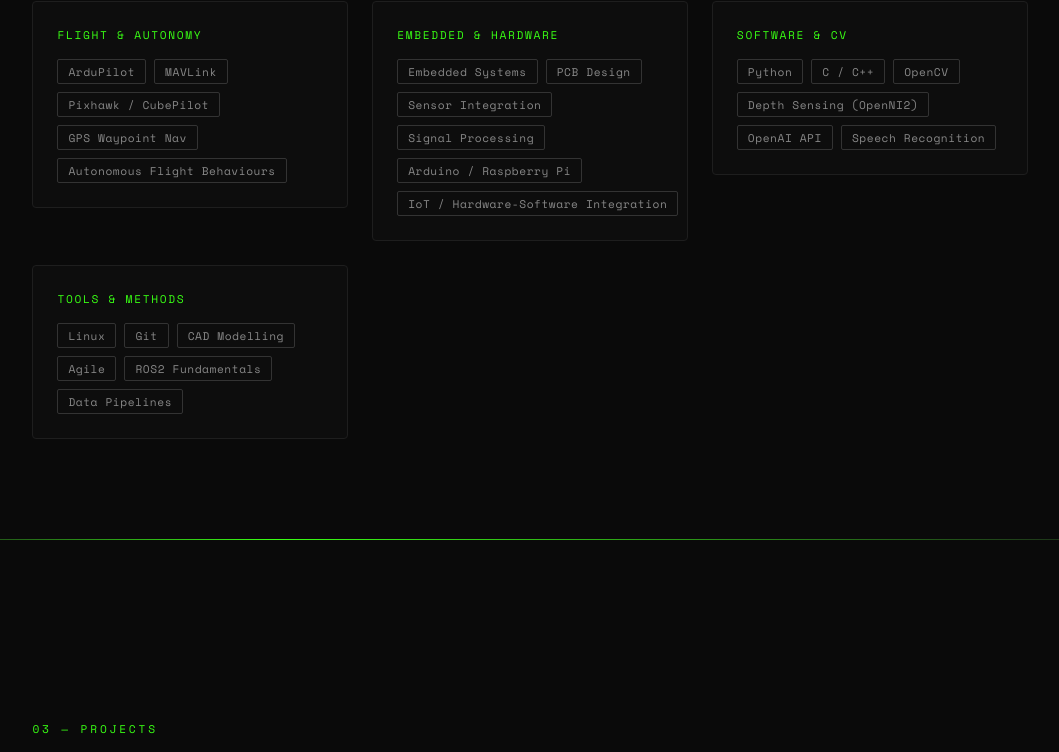
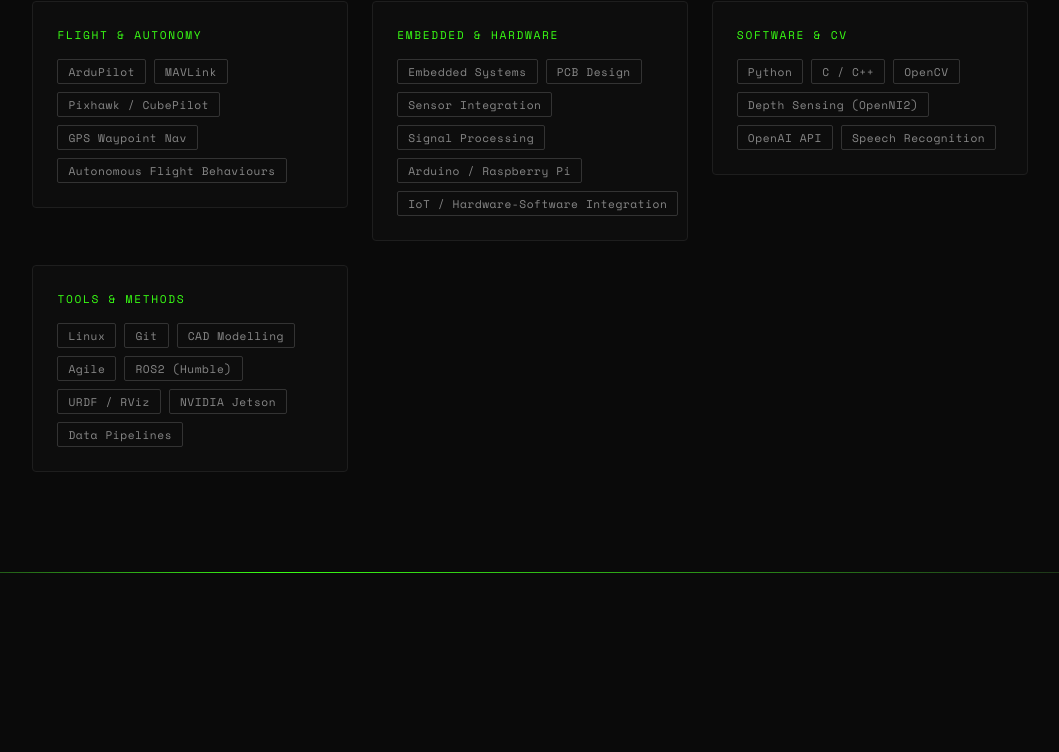
Before and after one commit to siddhesh1008/siddhesh-portfolio, a React (Create React App) app: page / in a window 1280 px wide. Shown: the part 1992-2744 px from the top of the page, without its empty margins (110-1169 px from the left). Built offline with nearby package versions, Linux system fonts and the light colour scheme.

Commit message:
Added new project to the website with video

```diff
--- a/src/App.js
+++ b/src/App.js
@@ -85,7 +85,7 @@
   "Flight & Autonomy": ["ArduPilot", "MAVLink", "Pixhawk / CubePilot", "GPS Waypoint Nav", "Autonomous Flight Behaviours"],
   "Embedded & Hardware": ["Embedded Systems", "PCB Design", "Sensor Integration", "Signal Processing", "Arduino / Raspberry Pi", "IoT / Hardware-Software Integration"],
   "Software & CV": ["Python", "C / C++", "OpenCV", "Depth Sensing (OpenNI2)", "OpenAI API", "Speech Recognition"],
-  "Tools & Methods": ["Linux", "Git", "CAD Modelling", "Agile", "ROS2 Fundamentals", "Data Pipelines"],
+  "Tools & Methods": ["Linux", "Git", "CAD Modelling", "Agile", "ROS2 (Humble)", "URDF / RViz", "NVIDIA Jetson", "Data Pipelines"],
 };
 
 const PROJECTS = {
@@ -107,6 +107,16 @@
       description: "Built an AI assistant with computer vision and speech recognition for natural language interaction. Designed a hardware control pipeline connecting software commands to physical relay modules via Arduino — autonomously controlling room lighting and appliances.",
       highlights: ["Natural language + vision input", "Relay module hardware control", "Sensor-to-action automation pipeline"],
       github: "https://github.com/siddhesh1008",
+    },
+    {
+      id: "robotic-arm",
+      title: "6DOF Robotic Arm with Digital Twin",
+      status: "IN PROGRESS",
+      tags: ["ROS2", "NVIDIA Jetson", "Python", "URDF", "RViz", "C++", "I2C", "Linux"],
+      description: "Building a 6DOF robotic arm from scratch — no kit, no tutorial code. Every ROS2 node, URDF config, and hardware driver written and debugged manually. Runs on a Jetson Orin Nano with a PCA9685 PWM driver controlling 6x MG996R servos over I2C. Built a real-time sim-to-real bridge: move the sliders in RViz, the physical arm follows — with deadband filtering to eliminate servo jitter.",
+      highlights: ["Digital twin in RViz with sim-to-real bridge", "Keyboard teleoperation with per-joint control", "Headless Jetson over Tailscale VPN + NoMachine"],
+      github: "https://github.com/siddhesh1008/ros2_6dof_arm",
+      youtube: "https://www.youtube.com/embed/ITl2RPDSi9A",
     },
     {
       id: "jet",
@@ -136,6 +146,16 @@
       description: "Entwicklung eines KI-Assistenten mit Computer Vision und Spracherkennung für natürliche Sprachinteraktion. Entwurf einer Hardware-Steuerungspipeline, die Softwarebefehle über Arduino mit physischen Relaismodulen verbindet — zur autonomen Steuerung von Beleuchtung und Geräten.",
       highlights: ["Sprach- und Bildeingabe", "Relaismodul-Hardwaresteuerung", "Sensor-zu-Aktion-Pipeline"],
       github: "https://github.com/siddhesh1008",
+    },
+    {
+      id: "robotic-arm",
+      title: "6DOF Roboterarm mit digitalem Zwilling",
+      status: "IN BEARBEITUNG",
+      tags: ["ROS2", "NVIDIA Jetson", "Python", "URDF", "RViz", "C++", "I2C", "Linux"],
+      description: "Aufbau eines 6DOF-Roboterarms von Grund auf — kein Bausatz, kein Tutorial-Code. Jeder ROS2-Knoten, jede URDF-Konfiguration und jeder Hardware-Treiber manuell geschrieben und debuggt. Läuft auf einem Jetson Orin Nano mit PCA9685-PWM-Treiber zur Steuerung von 6x MG996R-Servos über I2C. Echtzeit-Sim-to-Real-Bridge: Slider in RViz bewegen, der physische Arm folgt — mit Deadband-Filterung zur Vermeidung von Servo-Jitter.",
+      highlights: ["Digitaler Zwilling in RViz mit Sim-to-Real-Bridge", "Tastatur-Teleoperation mit gelenkweiser Steuerung", "Headless Jetson über Tailscale VPN + NoMachine"],
+      github: "https://github.com/siddhesh1008/ros2_6dof_arm",
+      youtube: "https://www.youtube.com/embed/ITl2RPDSi9A",
     },
     {
       id: "jet",
```
